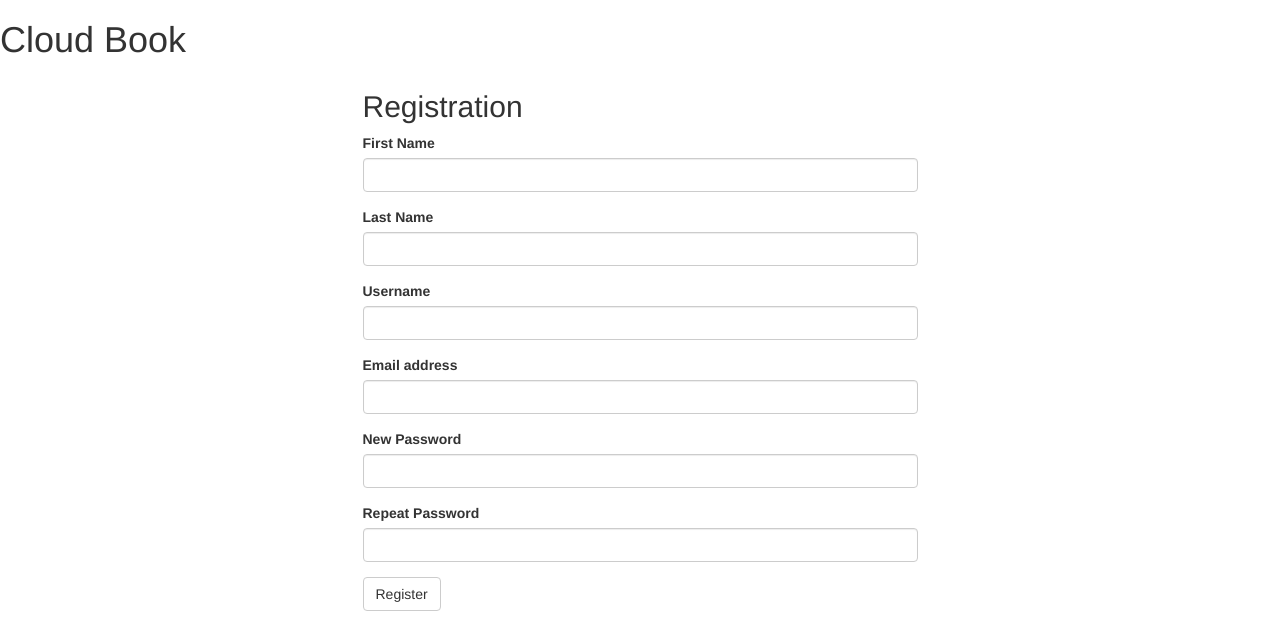
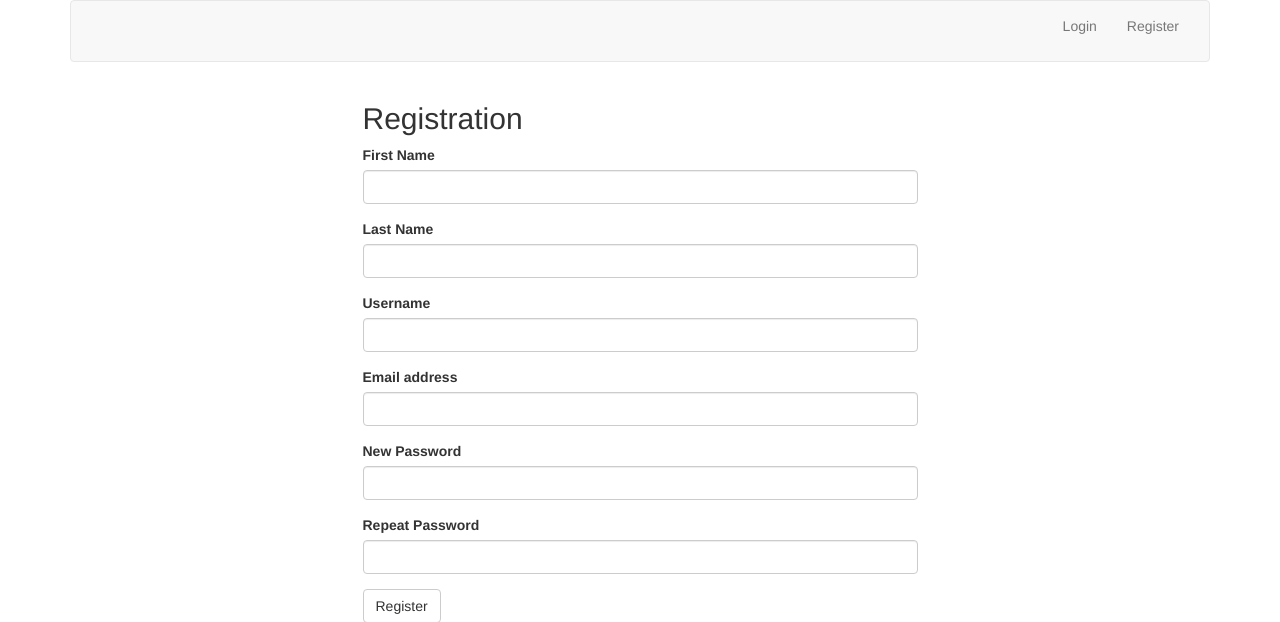
Before and after one commit to bobbanovski/cloudbook, a Flask app: page /register in a window 1280 px wide. Shown: the top 622 px of the page. Run offline with Flask 2, Linux system fonts and the light colour scheme; some libraries are stand-ins or nearby versions.

Commit message:
Implement navbar

```diff
--- a/templates/base.html
+++ b/templates/base.html
@@ -15,7 +15,6 @@
     </head>
 
     <body>
-        <h1>Cloud Book</h1>
         <div class="container">
             {% block content %} {% endblock %}
         </div>
--- /dev/null
+++ b/templates/navbar.html
@@ -0,0 +1,35 @@
+<nav class="navbar navbar-default">
+    <div class="container-fluid">
+        <div class="navbar-header">
+            <!--<a class="navbar-brand" href="#">-->
+            <!--    <img alt="flaskbook logo" width="82" height="20" src="{{ url_for('static', filename='assets/flaskbook-logo-sm.png') }}">-->
+            <!--</a>-->
+        </div>
+        <div class="collapse navbar-collapse" id="bs-example-navbar-collapse-1">
+            <ul class="nav navbar-nav navbar-right">
+                {% if session.username %}
+                <li role="presentation" class="dropdown">
+                    <a class="dropdown-toggle" data-toggle="dropdown" href="#" role="button" aria-haspopup="true" aria-expanded="false">
+                      @{{ session.username }} <span class="caret"></span>
+                    </a>
+                    <ul class="dropdown-menu">
+                        <!--<li><a href="{{ url_for('user_app.profile', username=session.username) }}">View profile</a></li>-->
+                        <!--<li><a href="{{ url_for('user_app.edit') }}">Edit profile</a></li>-->
+                        <!--<li><a href="{{ url_for('user_app.change_password') }}">Change password</a></li>-->
+                    </ul>
+                </li>
+                <li>
+                    <a href="{{ url_for('user_app.logout') }}" class="navbar-link">Logout</a></p>
+                </li>
+                {% else %}
+                <li>
+                    <a href="{{ url_for('user_app.login') }}" class="navbar-link">Login</a></p>
+                </li>
+                <li>
+                    <a href="{{ url_for('user_app.register') }}" class="navbar-link">Register</a></p>
+                </li>
+                {% endif %}
+            </ul>
+        </div>
+    </div>
+</nav>
--- a/templates/user/login.html
+++ b/templates/user/login.html
@@ -2,6 +2,7 @@
 
 {% block title%}Login{% endblock %}
 {% block content %}
+    {% include "navbar.html" %}
     <div class="row">
         <div class="col-md-offset-3 col-md-6">
             <h3>Login</h3>
--- a/templates/user/register.html
+++ b/templates/user/register.html
@@ -1,7 +1,7 @@
 {% extends "base.html" %}
 {% block title %} Registration {% endblock %}
 {% block content %}
-
+{% include "navbar.html" %}
 <div class="row">
     <div class="col-md-offset-3 col-md-6">
         <h2>Registration</h2>
--- a/user/views.py
+++ b/user/views.py
@@ -1,4 +1,4 @@
-from flask import Blueprint, render_template, request, redirect, session
+from flask import Blueprint, render_template, request, redirect, session, url_for
 import bcrypt
 from user.forms import RegisterForm, LoginForm
 
@@ -50,3 +50,20 @@ def login():
         if not user:
             error = 'username or password was incorrect'
     return render_template('user/login.html', form=form, error=error)
+
+@user_app.route('/logout', methods=('GET','POST'))
+def logout():
+    session.pop('username')
+    return redirect(url_for('user_app.login'))
+
+@user_app.route('/profile')
+def profile():
+    return render_template('user/profile.html')
+
+@user_app.route('/edit')
+def edit():
+    return "User edit"
+
+@user_app.route('/change_password')
+def change_password():
+    return "Change Password"
```
Also changed, not shown: templates/user/profile.html (added, +11 -0 lines).
